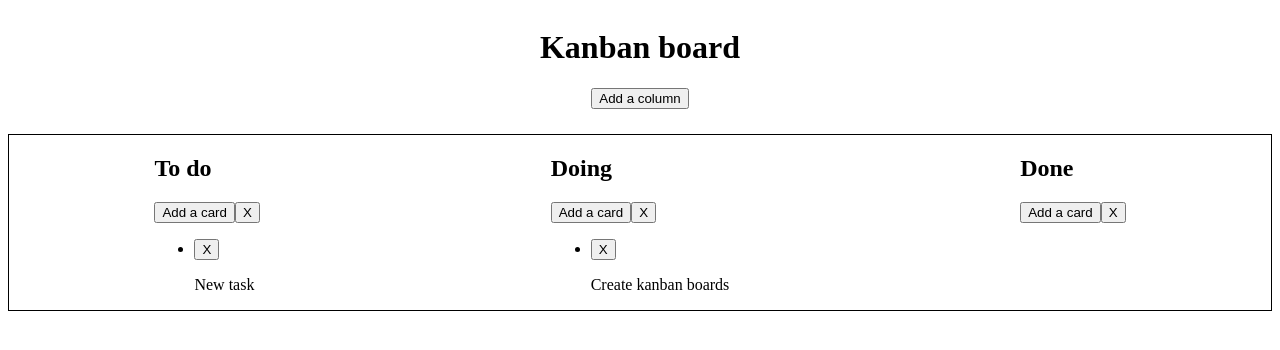
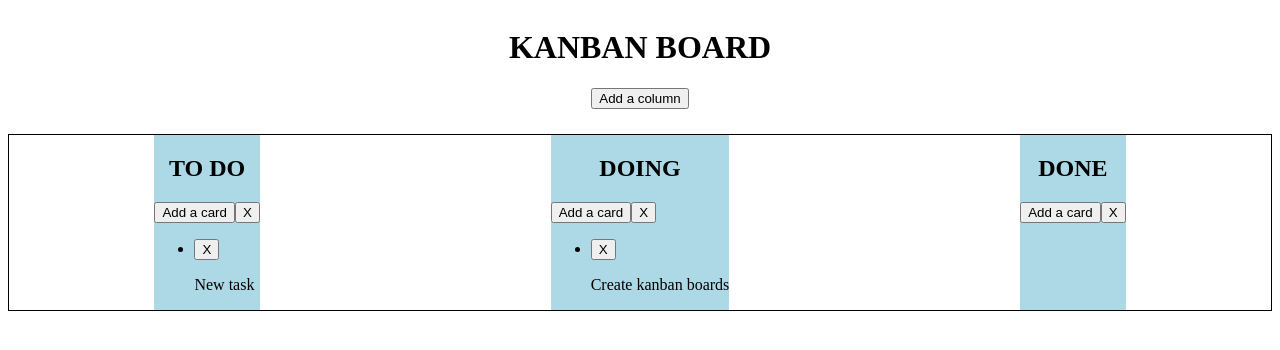
Before and after one commit to kubkil/SM-11-6, a website: page index.html in a window 1280 px wide. Drawn offline with nearby package versions, Linux system fonts and the light colour scheme.

Commit message:
style headings and .column

```diff
--- a/sass/style.scss
+++ b/sass/style.scss
@@ -10,3 +10,12 @@
   justify-content: space-around;
   border: 1px solid black;
 }
+
+h1, h2 {
+  text-transform: uppercase;
+  text-align: center;
+}
+
+.column {
+  background-color: lightblue;
+}
```
Also changed, not shown: css/style.css, 1 other file.
